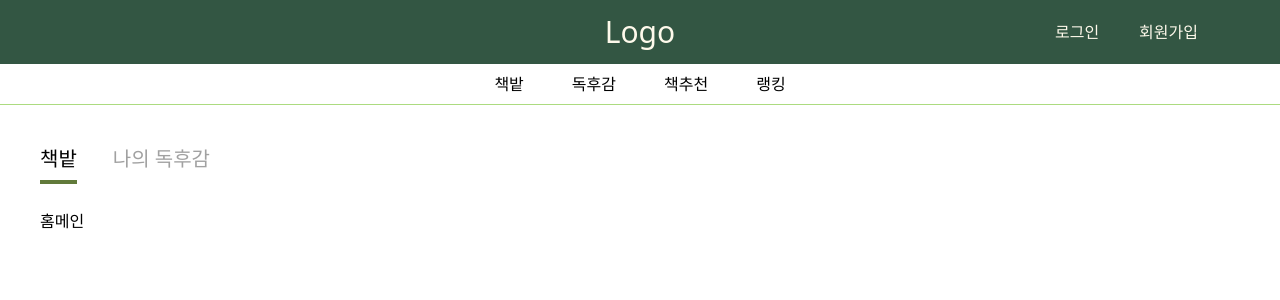
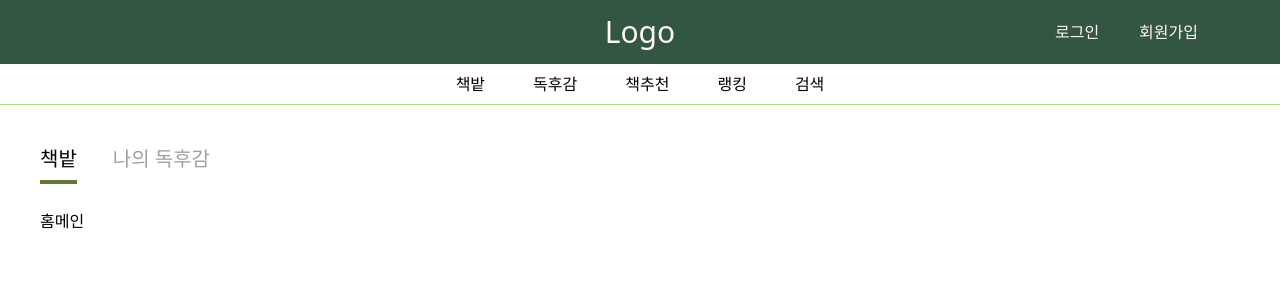
Before and after one commit to book-forest-gwangju-3/book-forest-front, a React (Vite) app in the folder book-forest/: page / in a window 1280 px wide. Shown: the top 300 px of the page. Built offline with nearby package versions, Linux system fonts and the light colour scheme.

Commit message:
feat.헤더에 검색 링크 추가

```diff
--- a/book-forest/src/components/Header.jsx
+++ b/book-forest/src/components/Header.jsx
@@ -58,6 +58,7 @@ const Header = () => {
         <Link className={navItemClass} to="/report" >독후감</Link>
         <Link className={navItemClass} to="/book-recommendation" >책추천</Link>
         <Link className={navItemClass} to="/tier" >랭킹</Link>
+        <Link className={navItemClass} to="/book/search" >검색</Link>
       </div>
       <hr className={hrClass} />
     </header>
```
